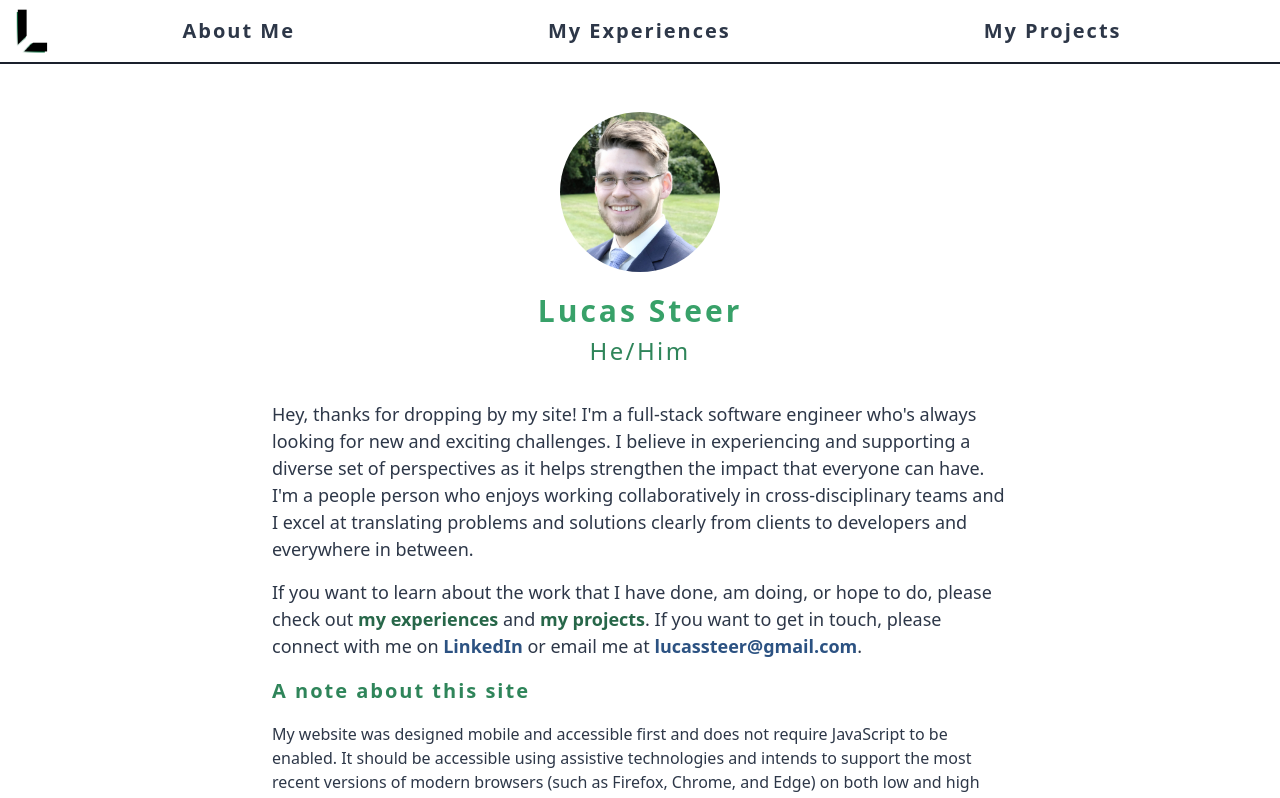
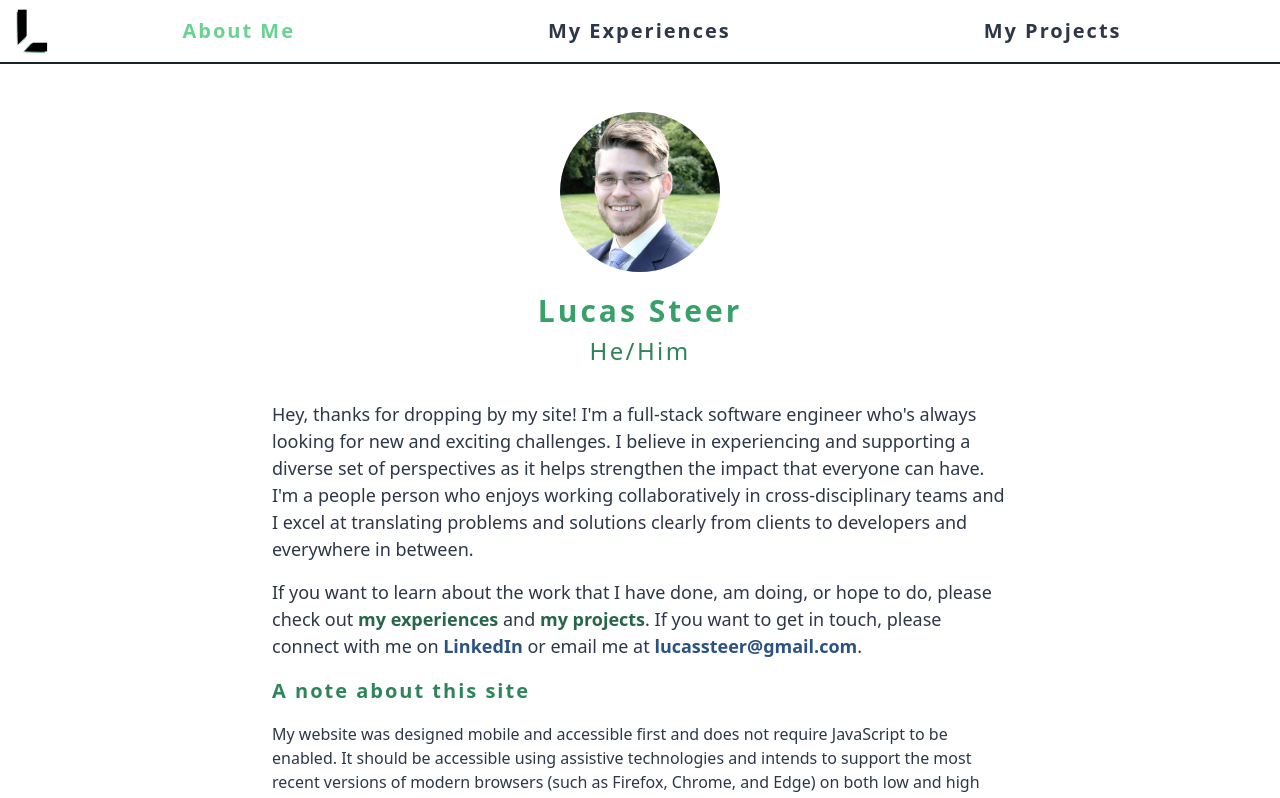
Before and after one commit to LucasSteer/lucassteer_website, a Nuxt app: page / in a window 1280 px wide. Shown: the top 798 px of the page. Built offline with nearby package versions, Linux system fonts and the light colour scheme.

Commit message:
Add conditional logic for navbar items - Only add href attribute if not on the same route. - Highlight text if at same route.

```diff
--- a/components/NavLink.vue
+++ b/components/NavLink.vue
@@ -1,6 +1,7 @@
 <template>
   <a
     class="transition duration-200 ease-in-out hover:text-green-400 font-semibold tablet:text-xl tablet:tracking-widest"
+    :class="{ 'text-green-400': !url }"
     :href="url"
   >
     {{ text }}
@@ -13,7 +14,7 @@ export default {
   props: {
     url: {
       type: String,
-      default: '/',
+      default: undefined,
     },
     text: {
       type: String,
--- a/layouts/default.vue
+++ b/layouts/default.vue
@@ -11,13 +11,13 @@
       <nav class="w-full">
         <ul class="flex flex-row justify-around">
           <li>
-            <NavLink url="/" text="About Me" />
+            <NavLink :url="rootUrl" text="About Me" />
           </li>
           <li>
-            <NavLink url="/myexperiences" text="My Experiences" />
+            <NavLink :url="myExperiencesUrl" text="My Experiences" />
           </li>
           <li>
-            <NavLink url="/myprojects" text="My Projects" />
+            <NavLink :url="myProjectsUrl" text="My Projects" />
           </li>
         </ul>
       </nav>
@@ -52,5 +52,18 @@ export default {
     NavLink,
     ExternalLink,
   },
+  data() {
+    return {
+      rootUrl: this.conditionalUrl('/'),
+      myExperiencesUrl: this.conditionalUrl('/myexperiences'),
+      myProjectsUrl: this.conditionalUrl('/myprojects'),
+    };
+  },
+  methods: {
+    // If the current path is the same as `url`, return `undefined`
+    conditionalUrl(url) {
+      return this.$route.path === url ? undefined : url;
+    },
+  },
 };
 </script>
```
